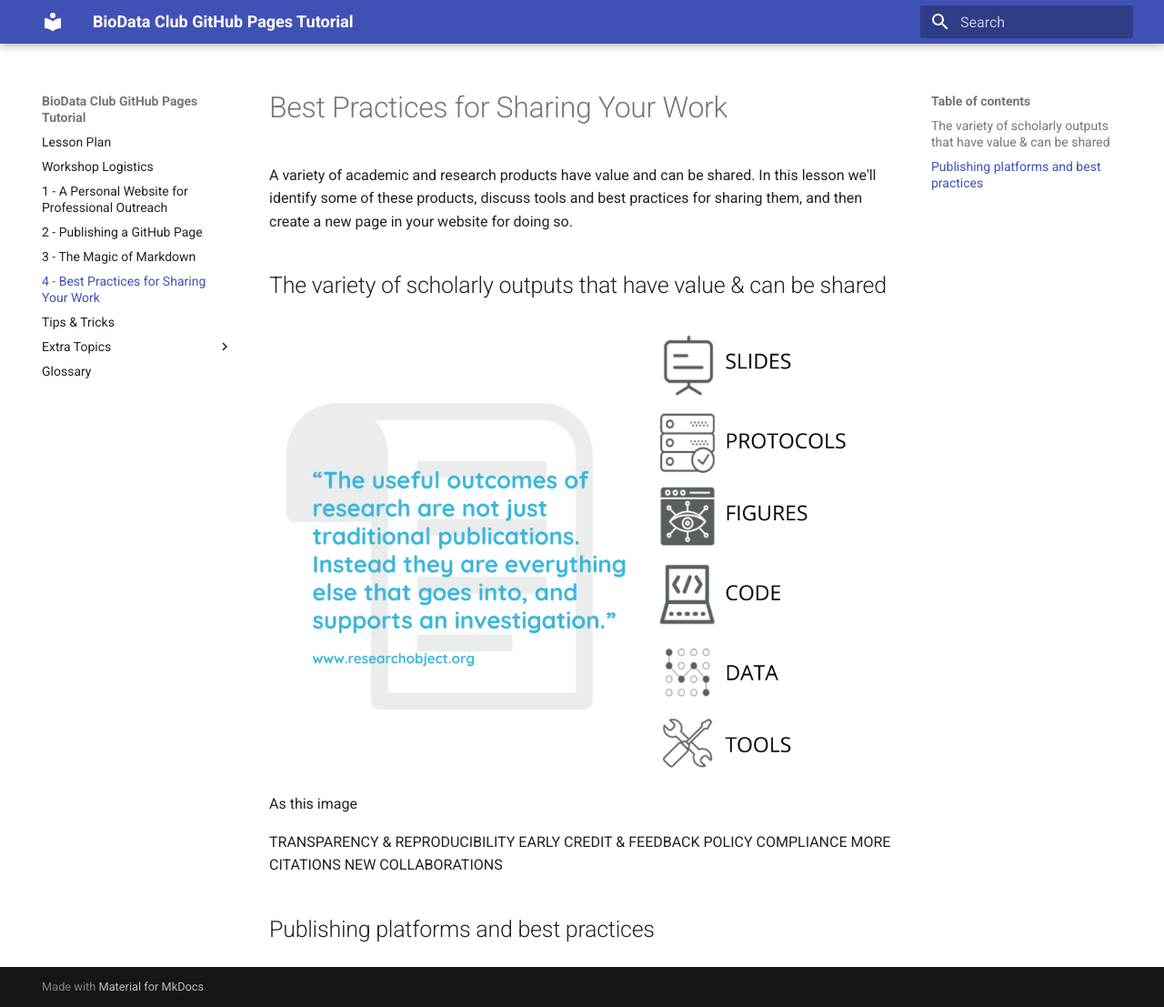
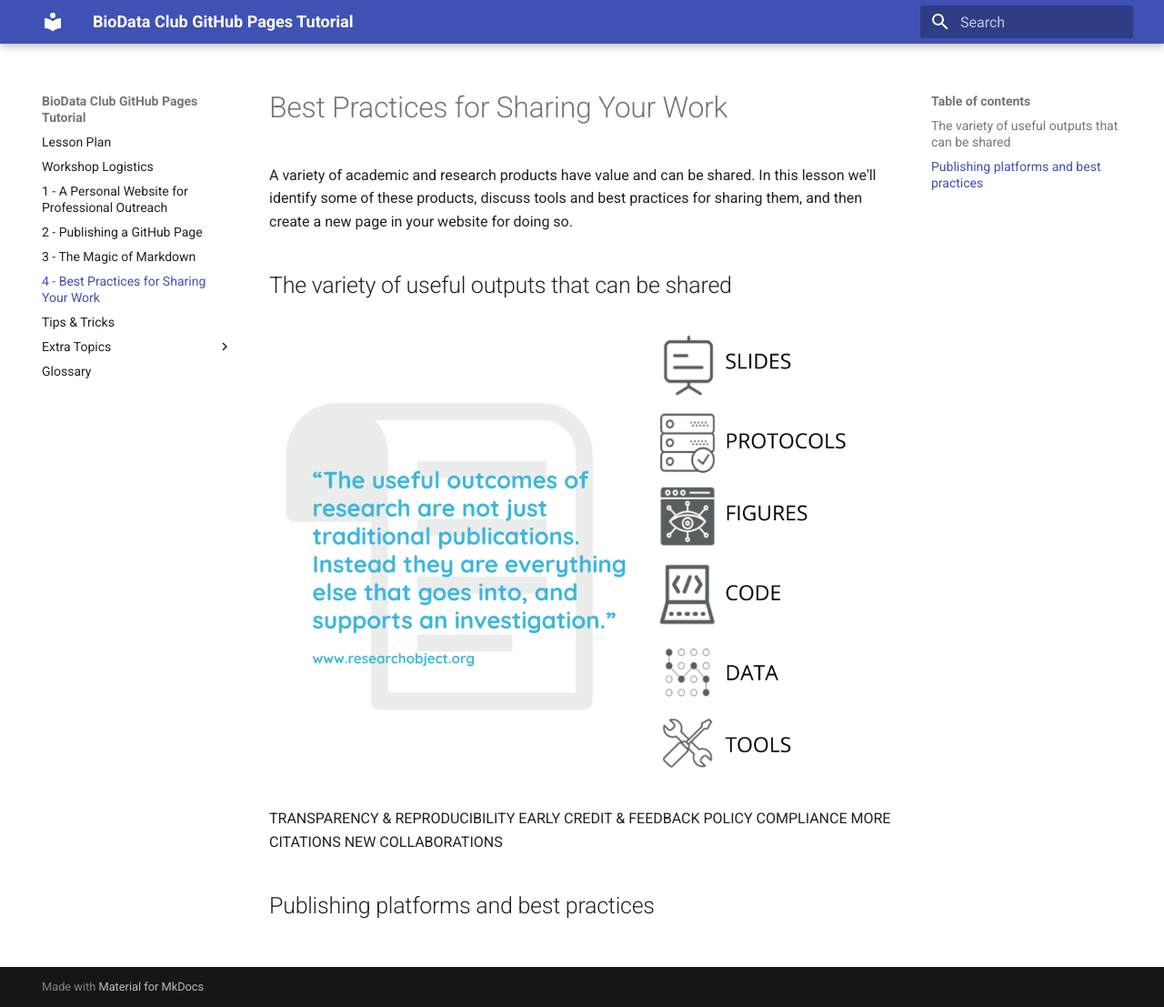
Before and after one commit to BioData-Club/ghpages-rtd, an MkDocs documentation site: the page built from docs/lessons/4.md, in a window 1280 px wide and 1107 px high. Shown: the whole window at 91% size. Built offline with MkDocs 1.6.1 and Material for MkDocs 9.7.7, drawn with Linux system fonts in a browser that asks for light colours; old or Windows-style settings are respelled for this version of MkDocs.

Commit message:
Update 4.md

```diff
--- a/docs/lessons/4.md
+++ b/docs/lessons/4.md
@@ -1,8 +1,8 @@
 # Best Practices for Sharing Your Work
 A variety of academic and research products have value and can be shared.  In this lesson we'll identify some of these products, discuss tools and best practices for sharing them, and then create a new page in your website for doing so.
-## The variety of scholarly outputs that have value & can be shared
+## The variety of useful outputs that can be shared
 ![outputs](../images/outputs.png)
-As this image
+
 
 
 TRANSPARENCY & REPRODUCIBILITY
```
